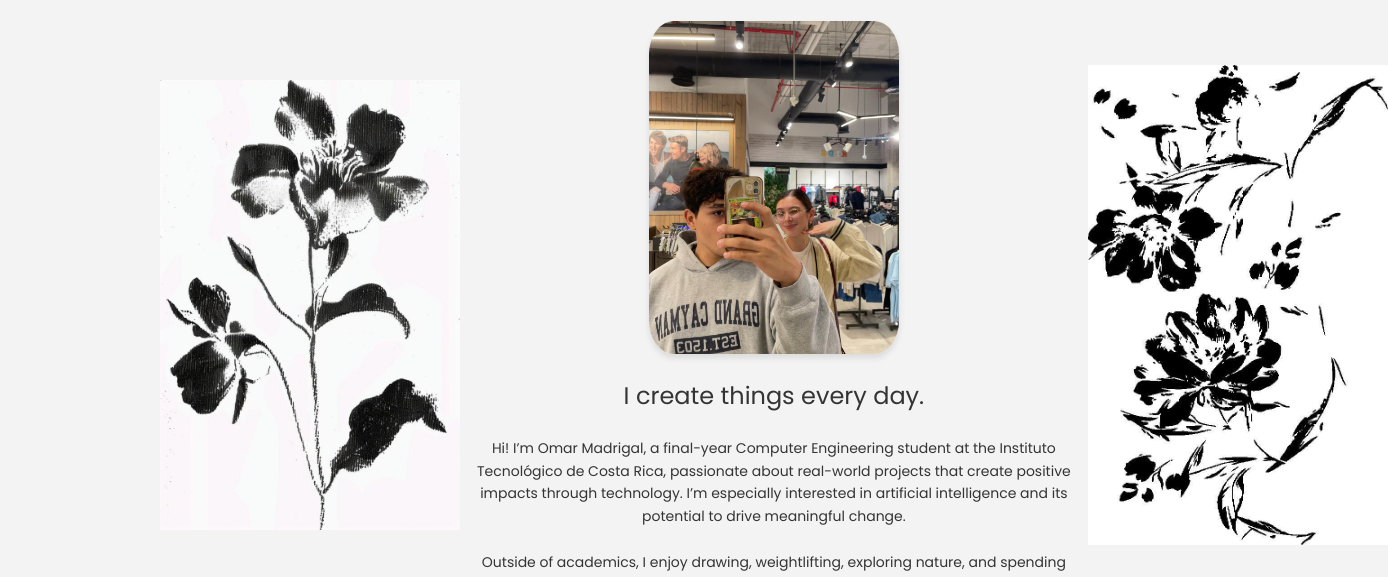
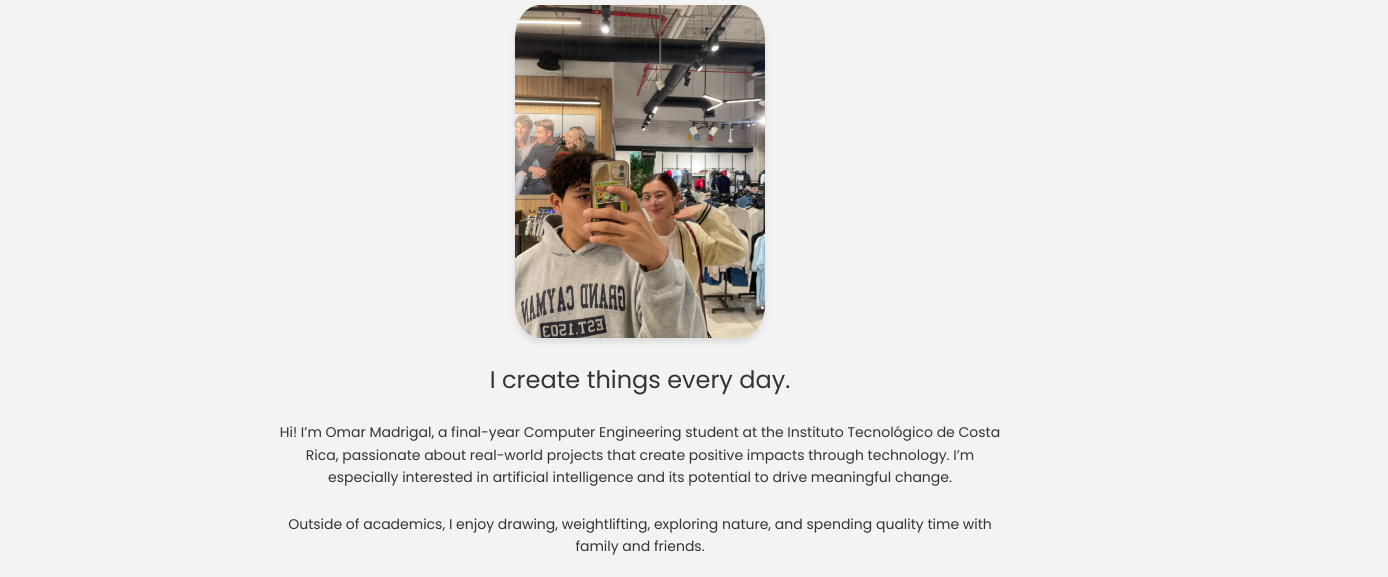
Before and after one commit to predye28/personal-portfolio, a Gatsby site in the folder predyye/: page / in a window 1280 px wide. Shown: the part 166-743 px from the top of the page, 1388 px wide, since content can reach past the window. Built offline with nearby package versions, Linux system fonts and the light colour scheme; Gatsby itself is replaced by a stand-in of ours.

Commit message:
udpate index

```diff
--- a/predyye/src/pages/index.js
+++ b/predyye/src/pages/index.js
@@ -9,17 +9,10 @@
     <main>
       <Header />
 
-      <section id="draw" className="draw-section">
-        <div className="draw-container">
-          <StaticImage
-            src="../images/flor izquierda.jpg"
-            alt="Flor izquierda"
-            className="draw-flower-left"
-            placeholder="blurred"
-            layout="fixed"
-            width={300}
-          />
-          <section id="about" className="section about-section">
+      <section id="main" className="general-section">
+
+
+        <section id="about" className="section about-section">
             <h1 className="section-title">Hi, Omar here.</h1>
             <div className="underline"></div>
             <p className="line"></p>
@@ -92,22 +85,14 @@
               </a>
             </div>
           </section>
-          <StaticImage
-            src="../images/flor derecha.jpg"
-            alt="Flor derecha"
-            className="draw-flower-right"
-            placeholder="blurred"
-            layout="fixed"
-            width={300}
-          />
-        </div>
-      </section>
+
+
 
       <section id= "skills" className="section">
         <h3 className="section-title">Skills</h3>
         <div className="underline"></div>
         <div className="skills-links">
-          <a href="#" target="_blank" rel="noopener noreferrer">
+          <a href="https://www.python.org/"  target="_blank" rel="noopener noreferrer">
               <StaticImage
                 src="../images/skills/python.png"
                 alt="python"
@@ -125,7 +110,7 @@
                 quality={100}
               />
           </a>
-          <a href="#" target="_blank" rel="noopener noreferrer">
+          <a href="https://es.react.dev/" target="_blank" rel="noopener noreferrer">
               <StaticImage
                 src="../images/skills/react.png"
                 alt="react"
@@ -241,6 +226,9 @@
             <p className="line"></p>
       </section>
 
+      </section>
+
+
       <Footer />
     </main>
   );
--- a/predyye/src/style/Style.css
+++ b/predyye/src/style/Style.css
@@ -30,19 +30,14 @@ body {
 }
 
 /* Layout General */
-.draw-container {
-  display: flex;
+.general-section {
   justify-content: space-between;
   align-items: center;
   margin: var(--gap-large) auto;
-  width: 75%;
-  margin-top: 5rem;
+  width: 60%;
+  margin-top: 4rem;
 }
 
-.draw-flower-left,
-.draw-flower-right {
-  flex-shrink: 0;
-}
 
 .about-section {
   flex: 1;
@@ -65,7 +60,6 @@ body {
 }
 
 .section {
-  width: 75%;
   margin: 0 auto;
   text-align: center;
   padding: var(--gap-medium);
@@ -139,6 +133,7 @@ body {
   text-decoration: none;
   font-size: 1rem;
   transition: color 0.4s ease;
+  cursor: pointer;
 }
 
 .nav-link:hover {
```
